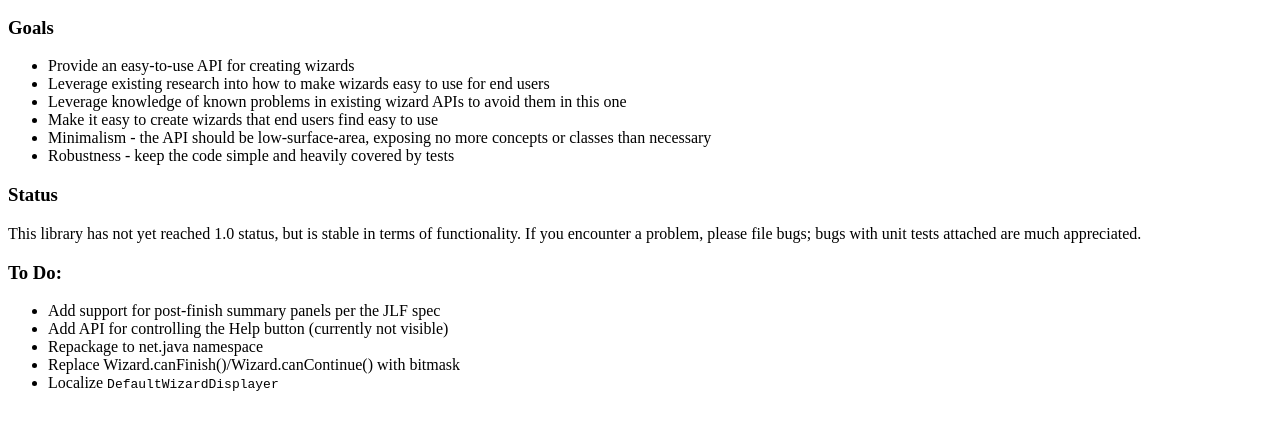
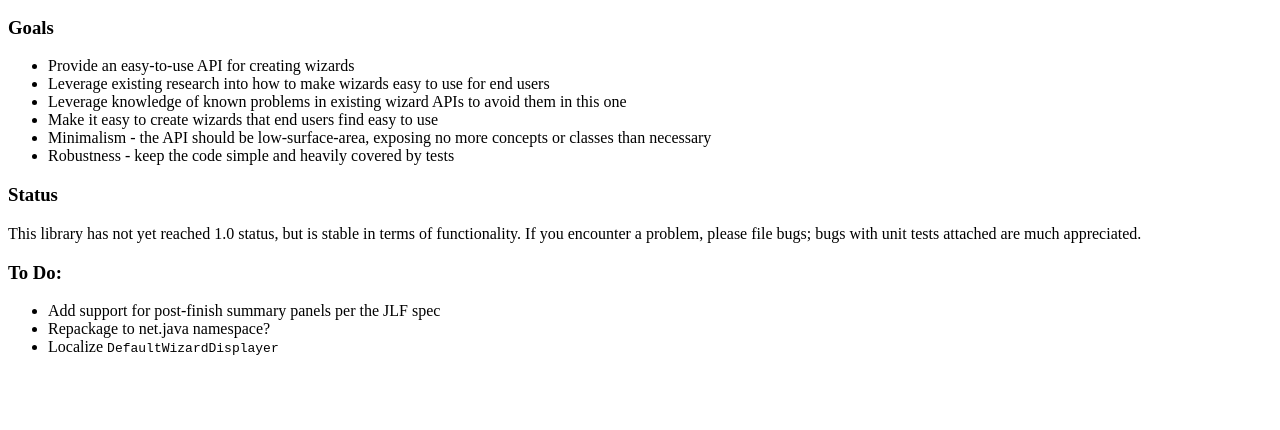
Before and after one commit to karchie/Wizard, a plain HTML site: page www/index.html in a window 1280 px wide. Shown: the part 236-666 px from the top of the page. Drawn offline with Linux system fonts and the light colour scheme.

Commit message:
Removing some completed todos
git-svn-id: https://wizard.dev.java.net/svn/wizard/trunk@45 a62af56b-1f7e-0410-9489-a907742bcd7b

```diff
--- a/www/index.html
+++ b/www/index.html
@@ -57,10 +57,9 @@ of functionality. If you
 encounter a problem, please file bugs;  bugs with unit tests attached are
 much appreciated.
 <h3>To Do:</h3>
-<ul><li>Add support for post-finish summary panels per the JLF spec</li>
-<li>Add API for controlling the Help button (currently not visible)</li>
-<li>Repackage to net.java namespace</li>
-<li>Replace Wizard.canFinish()/Wizard.canContinue() with bitmask</li>
+<ul>
+<li>Add support for post-finish summary panels per the JLF spec</li>
+<li>Repackage to net.java namespace?</li>
 <li>Localize <code>DefaultWizardDisplayer</code></li>
 </ul>
 </body>
```
